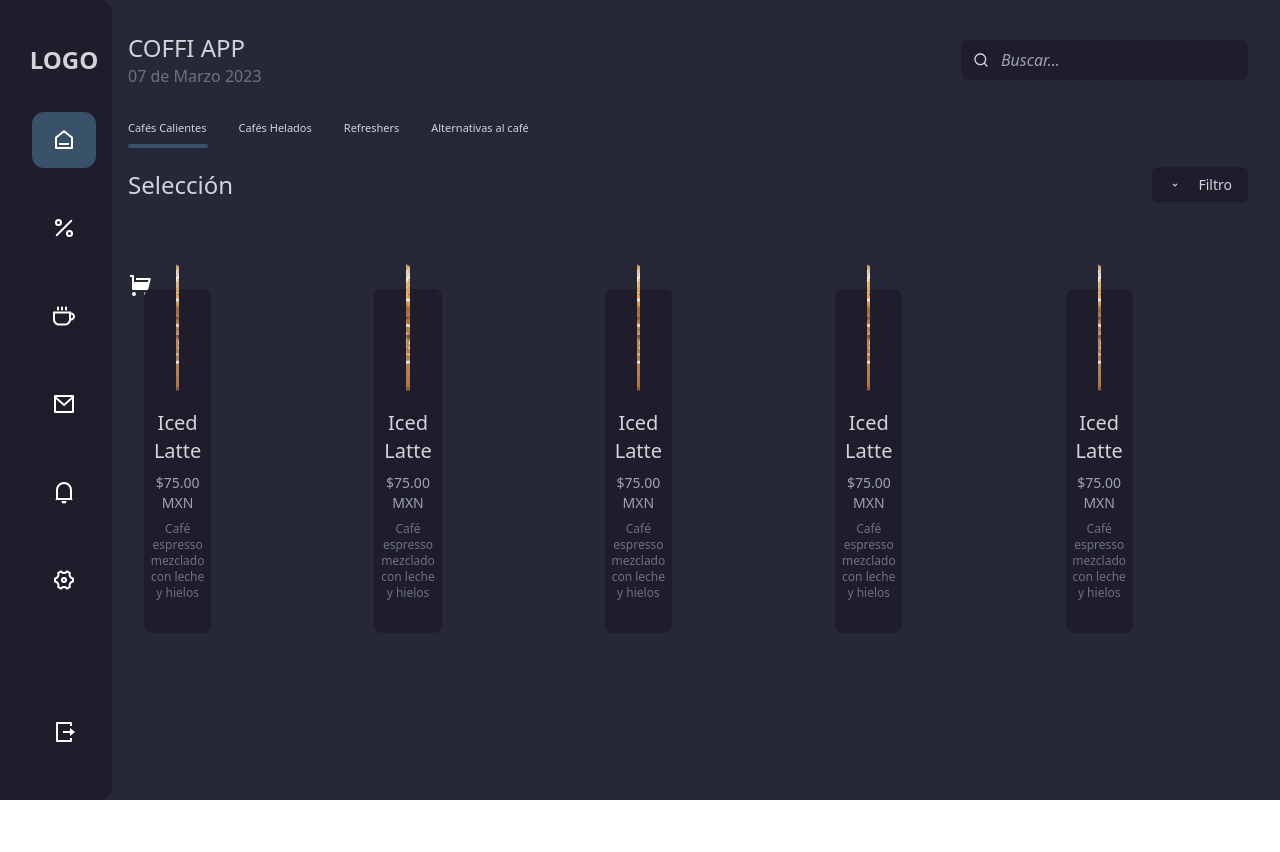
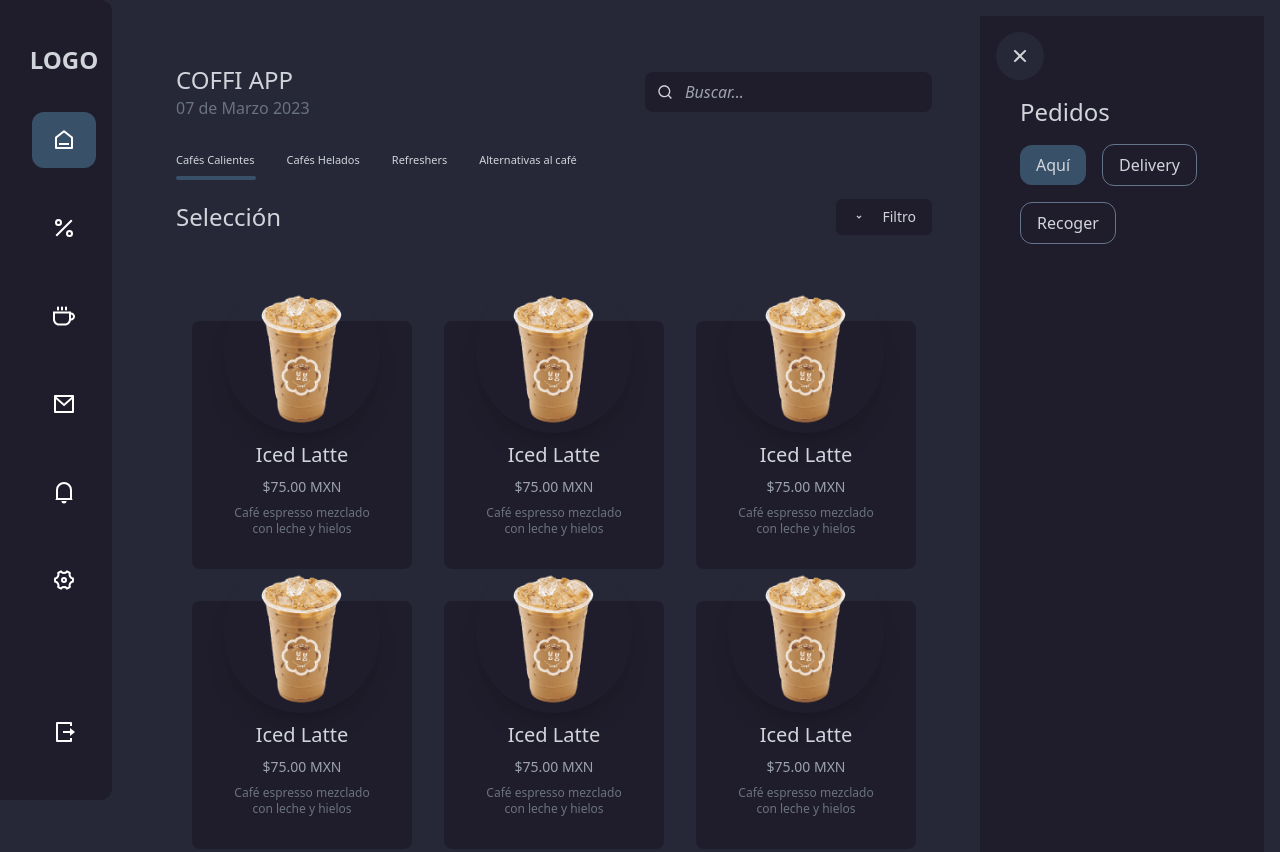
Before and after one commit to rolandoarellano69/Dashboard-react-twind, a React (Vite) app: page / in a window 1280 px wide. Shown: the top 852 px of the page. Before the commit the page ends 800 px from the top, so only its background shows below. Built offline with nearby package versions, Linux system fonts and the light colour scheme.

Commit message:
Add files via upload

```diff
--- a/src/App.jsx
+++ b/src/App.jsx
@@ -40,17 +40,15 @@ function App() {
 
         </button>
       </nav>
-      <main className="lg:pl-28 grid grid-cols-1 lg:grid-cols-1 p-4 pb-20" >
-        <div className="lg:col-span-6 ">
+      <main className="lg:pl-32 grid grid-cols-1 lg:grid-cols-8 p-4 pb-20" >
+        <div className="lg:col-span-6 p-8">
           <Header />
           <MenuCoffee />
+        <Content />
         </div>
         <Car />
-        <Content />
-        <Content />
-        <Content />
-        <Content />
-        <Content />
+
+
       </main>
     </div>
   )
--- a/src/components/shared/Car.jsx
+++ b/src/components/shared/Car.jsx
@@ -1,10 +1,23 @@
 
-import { RiShoppingCartFill } from 'react-icons/ri'
+import { RiShoppingCartFill, RiCloseLine } from 'react-icons/ri'
 function Car() {
   return (
-    <div className="lg:col-2  fixed lg:static right-0 text-white p-4">
+    //Orders
+    <div className="lg:col-span-2  fixed lg:static right-0 top-0 text-white bg-[#1f1d2b] w-full h-full">
+      <div className='relative text-gray-300 pt-16 p-10'>
 
-      <RiShoppingCartFill className="text-2xl " />
+        <RiCloseLine className="text-2xl absolute left-4 top-4 p-3 box-content text-gray-300 bg-[#262837] rounded-full " />
+
+        <h1 className='text-2xl my-4'> Pedidos</h1>
+        <div className=' text-m flex items-center  gap-4 flex-wrap'>
+          <button className="bg-[#395168]  rounded-xl py-2 px-4"> Aquí
+          </button>
+          <button className="  rounded-xl py-2 px-4 border border-slate-500"> Delivery
+          </button>
+          <button className="  rounded-xl py-2 px-4 border border-slate-500" > Recoger
+          </button>
+        </div>
+      </div>
     </div>
   )
 }
--- a/src/components/shared/Content.jsx
+++ b/src/components/shared/Content.jsx
@@ -2,7 +2,56 @@
 
 function Content() {
   return (
-    <div className="p-8 grid grid-cols-1 md:grid-cols-2 gap-8 lg:grid-col-3 ">
+    <div className="p-8 grid grid-cols-1 md:grid-cols-3 gap-8 lg:grid-col-3 ">
+
+      <div className="bg-[#1f1d2b] p-8 rounded-lg flex flex-col items-center gap-2 text-center text-gray-300 ">
+        <img src="cofee_1.png" alt="" className="w-40 h-40 object-cover -mt-20 shadow-xl rounded-full" />
+        <p className="text-xl">
+         Iced Latte
+        </p>
+        <span className="text-sm text-gray-400">$75.00 MXN</span>
+        <p className="text-xs text-gray-500">Café espresso mezclado con leche y hielos</p>
+      </div>
+
+      <div className="bg-[#1f1d2b] p-8 rounded-lg flex flex-col items-center gap-2 text-center text-gray-300 ">
+        <img src="cofee_1.png" alt="" className="w-40 h-40 object-cover -mt-20 shadow-xl rounded-full" />
+        <p className="text-xl">
+         Iced Latte
+        </p>
+        <span className="text-sm text-gray-400">$75.00 MXN</span>
+        <p className="text-xs text-gray-500">Café espresso mezclado con leche y hielos</p>
+
+      </div>
+
+      <div className="bg-[#1f1d2b] p-8 rounded-lg flex flex-col items-center gap-2 text-center text-gray-300 ">
+        <img src="cofee_1.png" alt="" className="w-40 h-40 object-cover -mt-20 shadow-xl rounded-full" />
+        <p className="text-xl">
+         Iced Latte
+        </p>
+        <span className="text-sm text-gray-400">$75.00 MXN</span>
+        <p className="text-xs text-gray-500">Café espresso mezclado con leche y hielos</p>
+
+      </div>
+
+      <div className="bg-[#1f1d2b] p-8 rounded-lg flex flex-col items-center gap-2 text-center text-gray-300 ">
+        <img src="cofee_1.png" alt="" className="w-40 h-40 object-cover -mt-20 shadow-xl rounded-full" />
+        <p className="text-xl">
+         Iced Latte
+        </p>
+        <span className="text-sm text-gray-400">$75.00 MXN</span>
+        <p className="text-xs text-gray-500">Café espresso mezclado con leche y hielos</p>
+
+      </div>
+
+      <div className="bg-[#1f1d2b] p-8 rounded-lg flex flex-col items-center gap-2 text-center text-gray-300 ">
+        <img src="cofee_1.png" alt="" className="w-40 h-40 object-cover -mt-20 shadow-xl rounded-full" />
+        <p className="text-xl">
+         Iced Latte
+        </p>
+        <span className="text-sm text-gray-400">$75.00 MXN</span>
+        <p className="text-xs text-gray-500">Café espresso mezclado con leche y hielos</p>
+
+      </div>
 
       <div className="bg-[#1f1d2b] p-8 rounded-lg flex flex-col items-center gap-2 text-center text-gray-300 ">
         <img src="cofee_1.png" alt="" className="w-40 h-40 object-cover -mt-20 shadow-xl rounded-full" />
```
